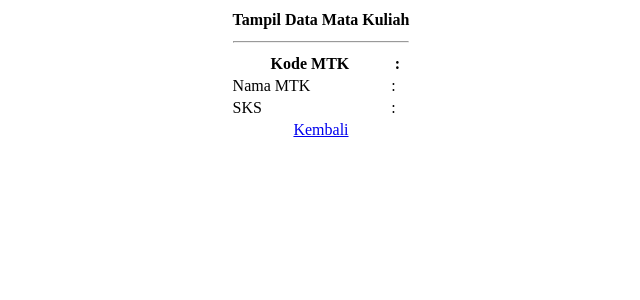
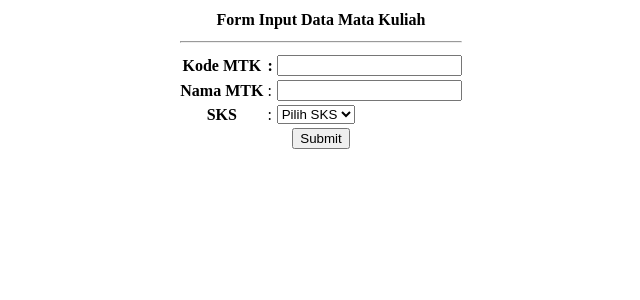
Before and after one commit to azismmz/WP2_19_3b_03, a CodeIgniter app: page /19-3B-03/index.php/matakuliah/cetak in a window 1280 px wide. Shown: the top 300 px of the page, without its empty margins (319-959 px from the left). Run offline with CodeIgniter, Linux system fonts and the light colour scheme.

Commit message:
Pertemuan 5

```diff
--- a/application/config/autoload.php
+++ b/application/config/autoload.php
@@ -58,7 +58,7 @@ $autoload['packages'] = array();
 |
 |	$autoload['libraries'] = array('user_agent' => 'ua');
 */
-$autoload['libraries'] = array();
+$autoload['libraries'] = array("form_validation");
 
 /*
 | -------------------------------------------------------------------
--- a/application/controllers/Matakuliah.php
+++ b/application/controllers/Matakuliah.php
@@ -7,6 +7,26 @@ $this->load->view('view-form-matakuliah');
 }
 public function cetak()
 {
+$this->form_validation->set_rules('kode', 'Kode Matakuliah',
+'required|min_length[3]', [
+'required' => 'Kode Matakuliah Harus diisi',
+'min_length' => 'Kode MTK terlalu pendek'
+]);
+
+$this->form_validation->set_rules('nama', 'Nama Matakuliah',
+'required|min_length[3]', [
+'required' => 'Nama Matakuliah Harus diisi',
+'min_length' => 'Nama MTK terlalu pendek'
+]);
+
+$this->form_validation->set_rules('sks', 'SKS Matakuliah',
+'required', [
+'required' => 'SKS Matakuliah Harus diisi'
+]);
+
+if ($this->form_validation->run() != true) {
+    $this->load->view('view-form-matakuliah');
+} else {
     $data = [
     'kode' => $this->input->post('kode'),
     'nama' => $this->input->post('nama'),
@@ -15,3 +35,4 @@ $data = [
     $this->load->view('view-data-matakuliah', $data);
 }
 }
+}
--- a/application/views/view-form-matakuliah.php
+++ b/application/views/view-form-matakuliah.php
@@ -4,6 +4,7 @@
 </head>
 <body>
 <center>
+<?php echo validation_errors(); ?>
 <form action="<?= base_url('matakuliah/cetak'); ?>"
 method="post">
 <table>
```
Lines whose indentation alone changed are shown as unchanged.
